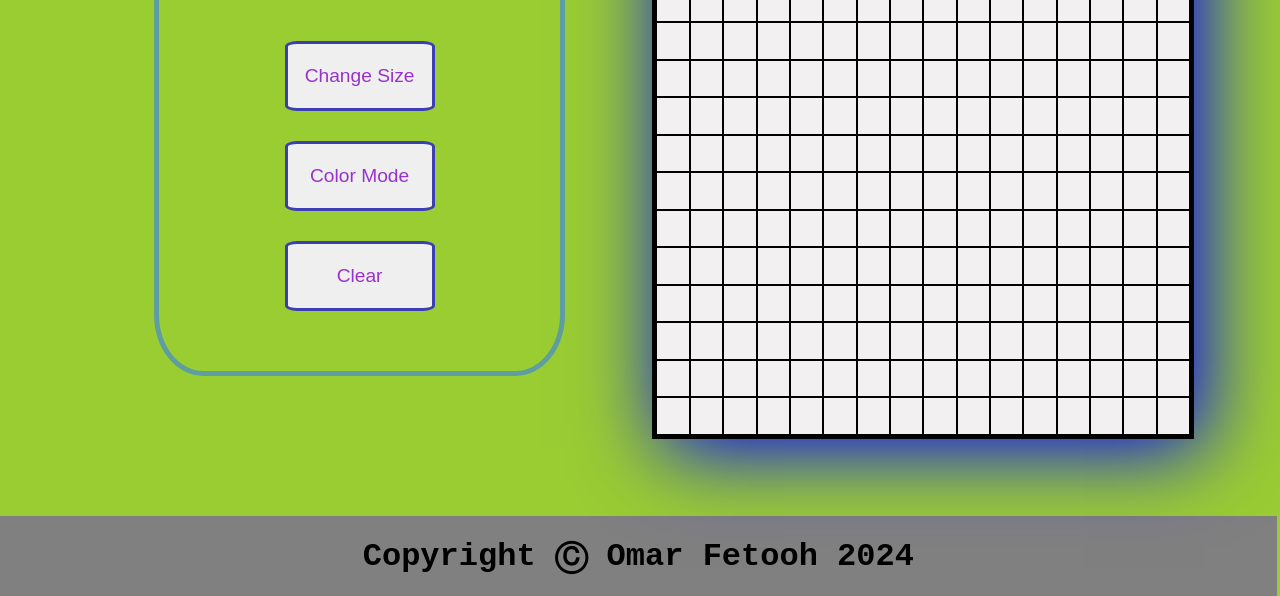
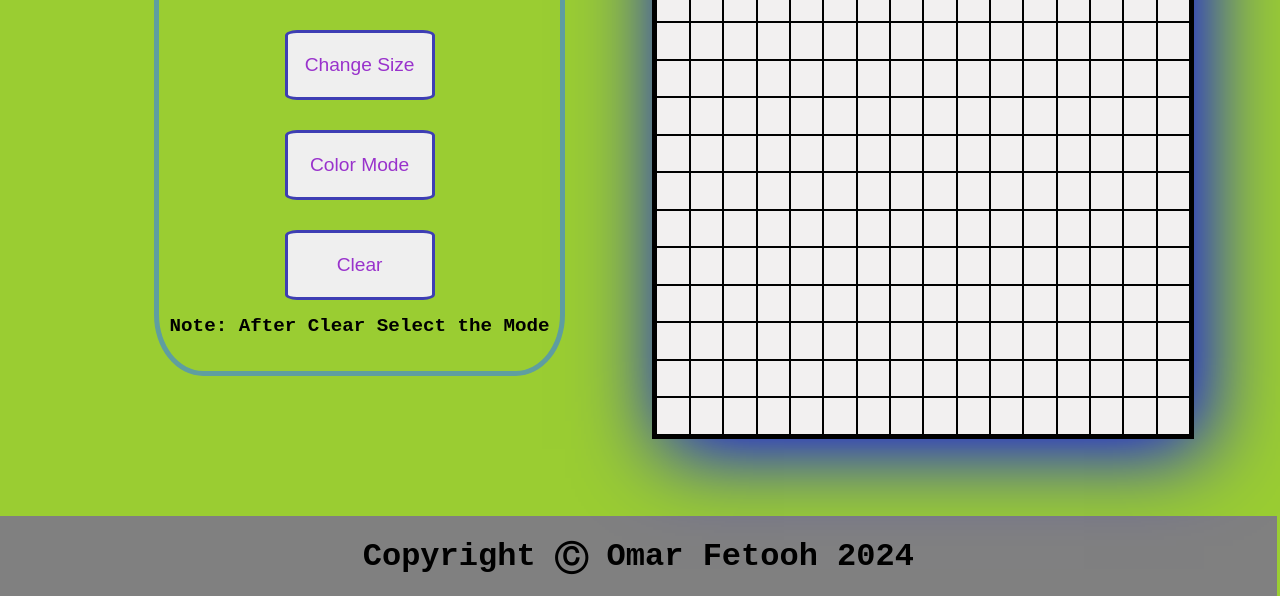
Before and after one commit to Omar-Fetooh/Etch-a-Sketch, a plain HTML site: page index.html in a window 1280 px wide. Shown: the part 308-904 px from the top of the page. Drawn offline with Linux system fonts and the light colour scheme.

Commit message:
Add a note to the user that he should select the mode again after clear

```diff
--- a/app.css
+++ b/app.css
@@ -65,6 +65,11 @@ div.content {
     margin-top: 9px;
 }
 
+.controlPanel span {
+    font-size: 1.2rem;
+    font-weight: 600;
+}
+
 .hoverd {
     background-color: black;
 }
--- a/app.js
+++ b/app.js
@@ -85,4 +85,6 @@ colorButton.addEventListener('click', function () {
 clearButton.addEventListener("click", () => {
     if (colorMode = 0) clearBlack()
     else clearColors()
+
+    hovering()
 })
--- a/index.html
+++ b/index.html
@@ -16,6 +16,7 @@
             <button class="changeSize">Change Size </button>
             <button class="colorMode">Color Mode</button>
             <button class="clear">Clear</button>
+            <span>Note: After Clear Select the Mode</span>
         </div>
         <div class=" container"></div>
     </div>
```
